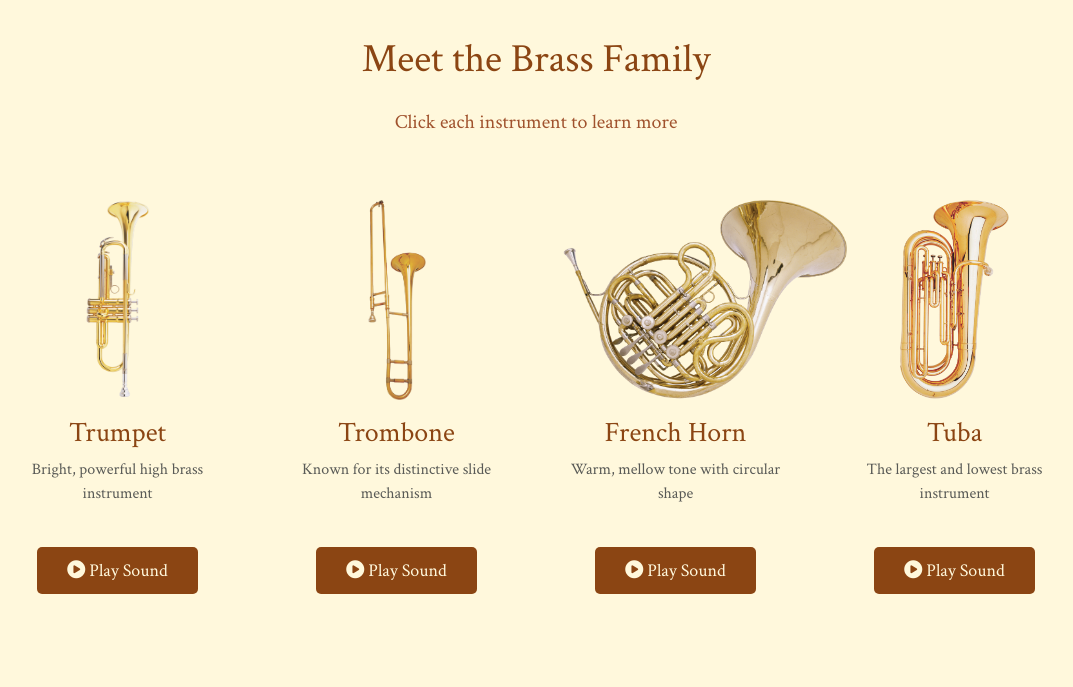
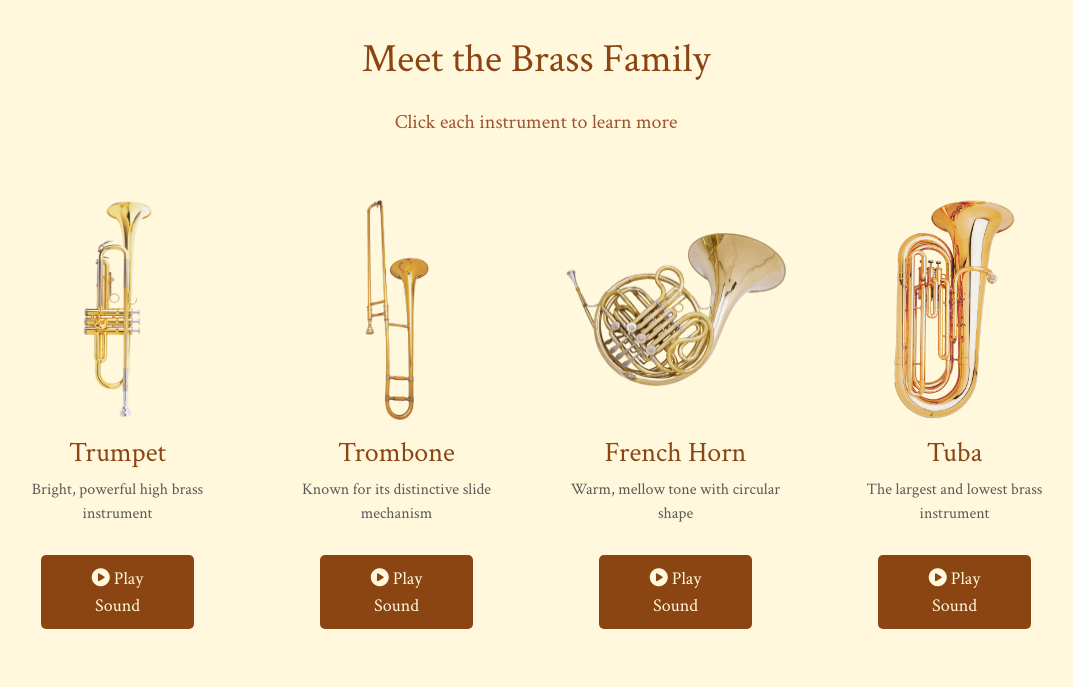
Before and after one commit to Sallyliubj/Orchestra-Explorer, a Flask app: page /learn/brass in a window 1280 px wide. Shown: the part 164-851 px from the top of the page, without its empty margins (104-1177 px from the left). Before the commit the page ends 758 px from the top, so only its background shows below. Run offline with Flask 3, Linux system fonts and the light colour scheme.

Commit message:
ensure consistent size for instruments images in the family pages

```diff
--- a/templates/learn/brass.html
+++ b/templates/learn/brass.html
@@ -92,6 +92,7 @@
     padding: 15px;
     border-radius: 8px;
     transition: all 0.3s ease;
+    height: 360px;  /* Fixed height for consistent card size */
 }
 
 .instrument-link:hover {
@@ -125,15 +126,26 @@
 }
 
 .instrument-img {
-    max-height: 200px;
-    width: auto;
+    height: 220px;  /* Fixed height for images */
+    width: 220px;   /* Fixed width for images */
+    object-fit: contain;  /* Maintain aspect ratio */
+    margin: 0 auto;
+    display: block;
     transition: opacity 0.3s ease;
 }
 
+.col {
+    display: flex;
+    flex-direction: column;
+}
+
 .play-sound {
-    margin-top: 10px;
+    margin-top: 10px;  /* Push button to bottom */
+    margin-bottom: 10px;
     background-color: var(--primary-brown);
     color: var(--cream);
+    width: 60%;
+    align-self: center;
 }
 
 .play-sound:hover {
```
Also changed, not shown: templates/learn/percussion.html (+15 -3 lines), templates/learn/strings.html (+15 -3 lines), templates/learn/woodwinds.html (+14 -2 lines).
